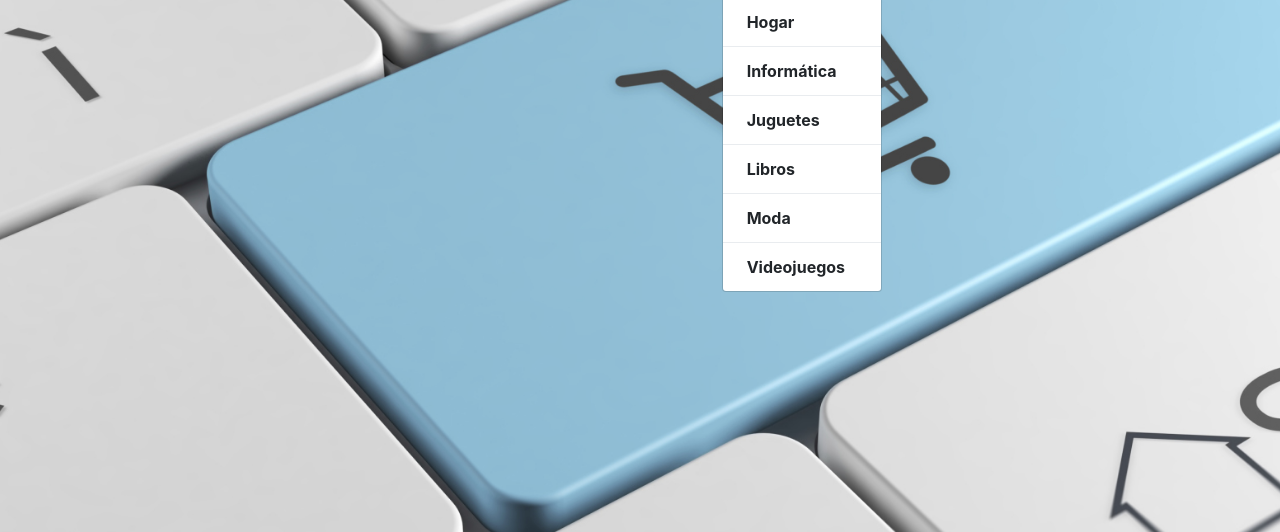
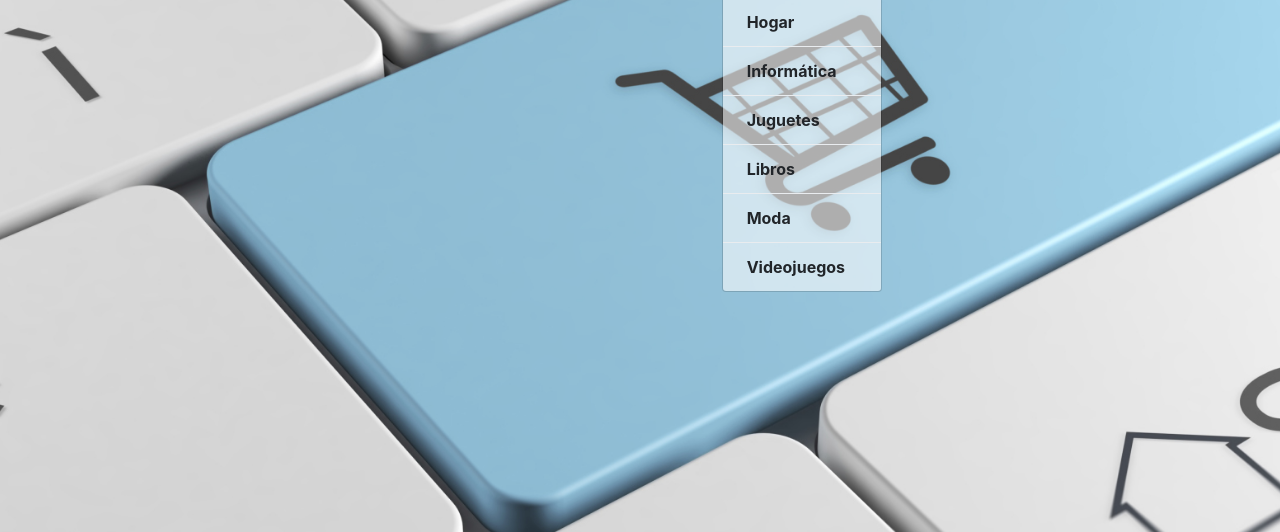
Before and after one commit to osorio-aaron/IS410-ProyectoEM, a PHP site: page / in a window 1280 px wide, after a click on "Categorias". Shown: the part 347-879 px from the top of the page. Run offline with PHP 8.4, Linux system fonts and the light colour scheme.

Commit message:
Menu desplegable transparente

```diff
--- a/css/main.css
+++ b/css/main.css
@@ -11,3 +11,6 @@
     background-position: center center;
     background-attachment: no-repeat;
 }
+.dropdown-menu{
+        background-color: #ffffff91;
+}
```
